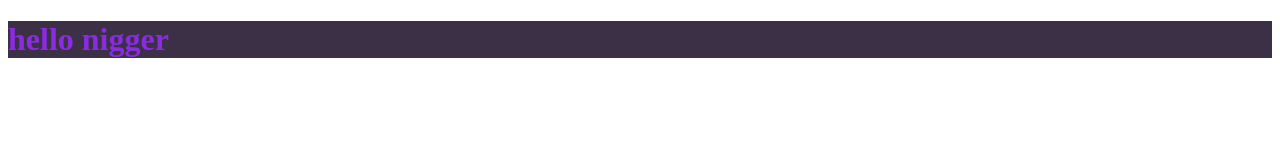
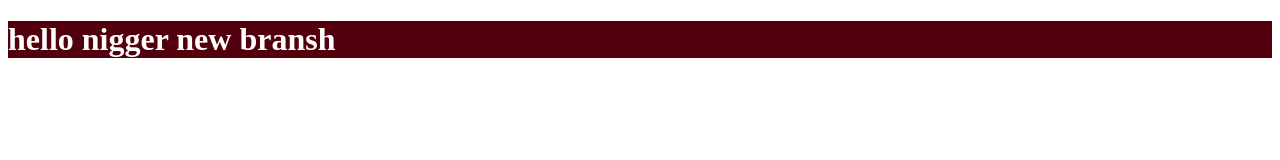
Before and after one commit to khaled4000/my-project-, a plain HTML site: page index.html in a window 1280 px wide. Drawn offline with Linux system fonts and the light colour scheme.

Commit message:
new bransh

```diff
--- a/index.html
+++ b/index.html
@@ -7,7 +7,7 @@
     <link rel="stylesheet" href="s.css">
 </head>
 <body>
-<h1>hello nigger</h1>
+<h1>hello nigger new bransh </h1>
 
     <script src="app.js"></script>
 </body>
--- a/s.css
+++ b/s.css
@@ -1,4 +1,4 @@
 h1{
-    color: blueviolet;
-    background-color: rgb(60, 48, 71);
+    color: rgb(255, 255, 255);
+    background-color: rgb(83, 0, 14);
 }
```
